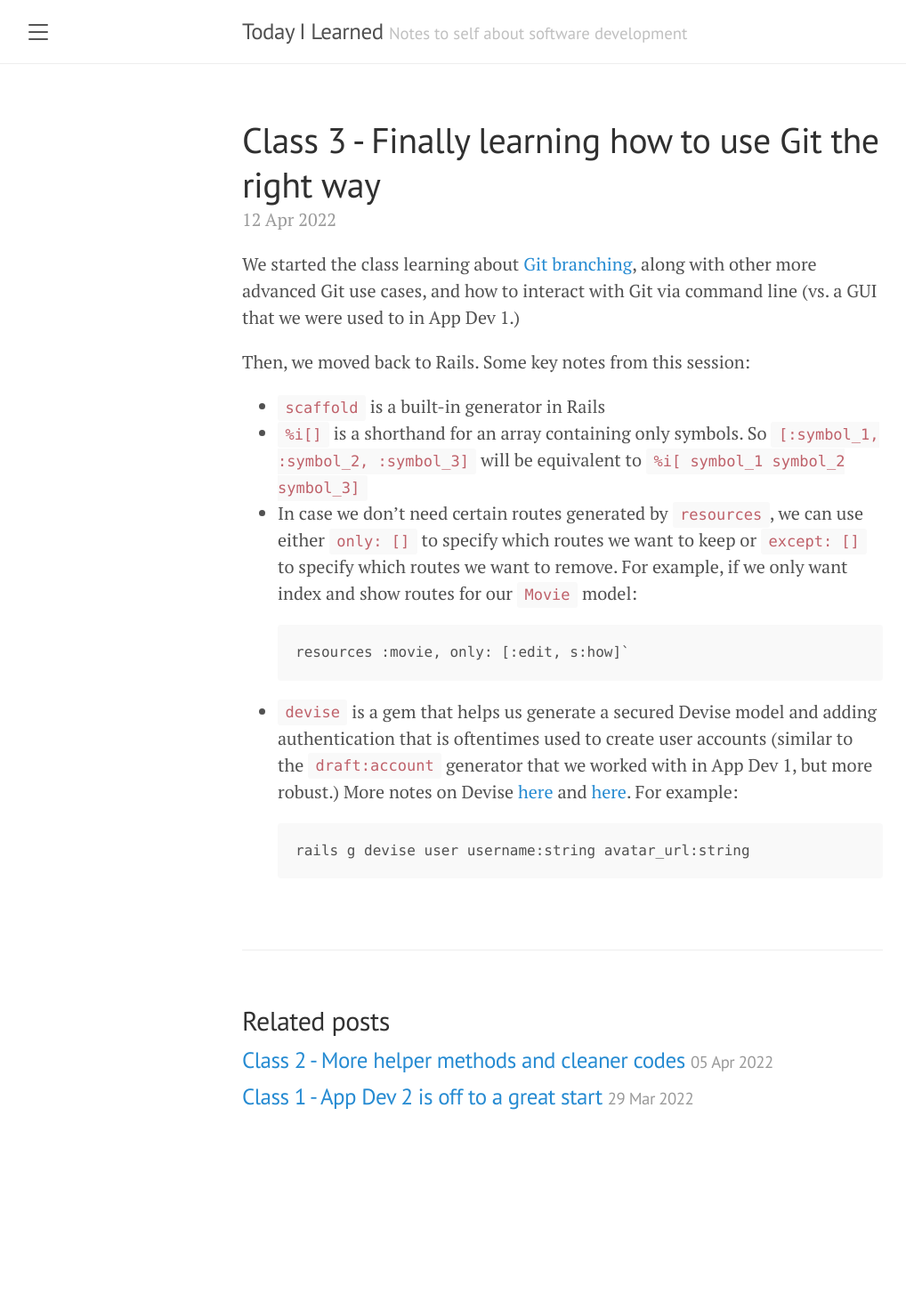
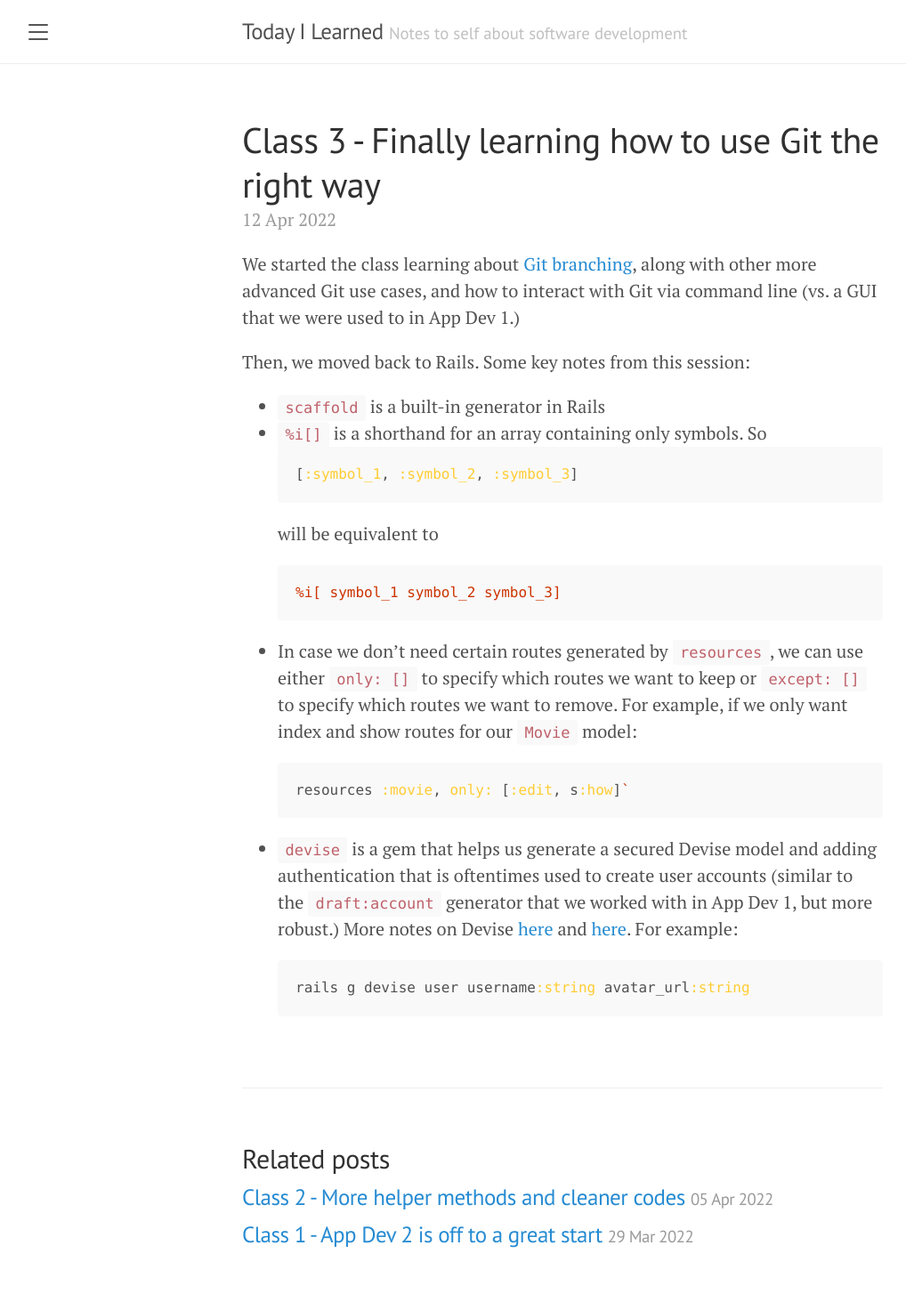
Before and after one commit to thaong91/tn-appdev-spr22, a Jekyll site: the page built from _posts/2022-04-12-learning-how-to-actually-use-git.md, in a window 1280 px wide. Shown: the whole page at 89% size, without its empty margins (8-1026 px from the left). Built offline with Jekyll 4.4.1, drawn with Linux system fonts in a browser that asks for light colours; before the commit the page ends 1308 px from its top, so only the background shows below that.

Commit message:
Update 2022-04-12-learning-how-to-actually-use-git.md

````diff
--- a/_posts/2022-04-12-learning-how-to-actually-use-git.md
+++ b/_posts/2022-04-12-learning-how-to-actually-use-git.md
@@ -8,17 +8,21 @@ Then, we moved back to Rails. Some key notes from this session:
 
 - `scaffold` is a built-in generator in Rails
 - `%i[]` is a shorthand for an array containing only symbols. So
-  ```[:symbol_1, :symbol_2, :symbol_3]```
+  ```ruby
+  [:symbol_1, :symbol_2, :symbol_3]
+  ```
   will be equivalent to
-  ```%i[ symbol_1 symbol_2 symbol_3]```
+  ```ruby
+  %i[ symbol_1 symbol_2 symbol_3]
+  ```
 - In case we don't need certain routes generated by `resources`, we can use either `only: []` to specify which routes we want to keep or `except: []` to specify which routes we want to remove. For example, if we only want index and show routes for our `Movie` model:
 
-  ```
+  ```ruby
   resources :movie, only: [:edit, s:how]`
   ```
 
 - `devise` is a gem that helps us generate a secured Devise model and adding authentication that is oftentimes used to create user accounts (similar to the `draft:account` generator that we worked with in App Dev 1, but more robust.) More notes on Devise [here](https://chapters.firstdraft.com/chapters/880) and [here](https://guides.railsgirls.com/devise). For example:
 
-  ```
+  ```ruby
   rails g devise user username:string avatar_url:string
   ```
````
